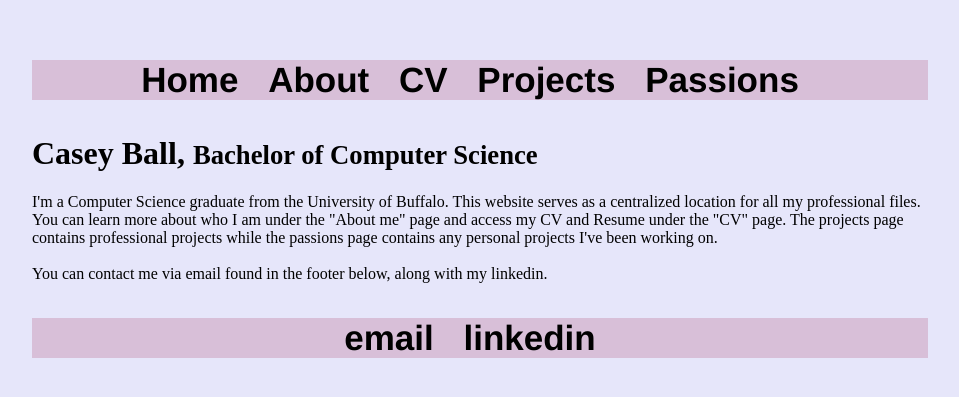
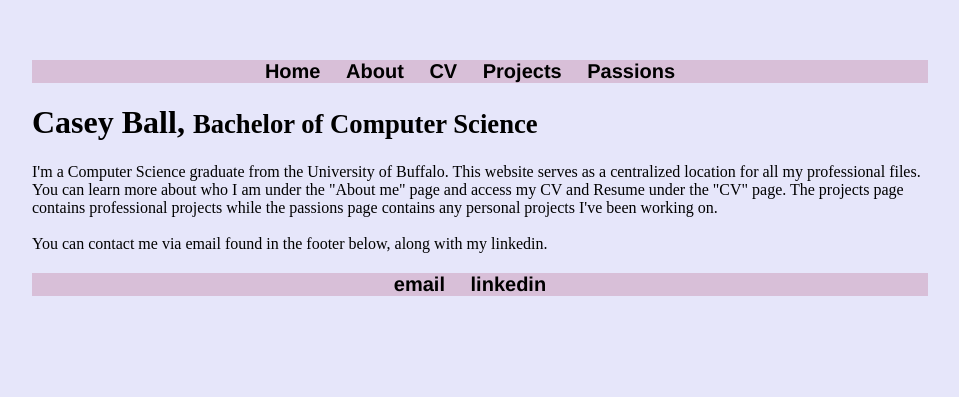
Before and after one commit to cmball2/github.io, a Jekyll site: the page built from index.html, in a window 1280 px wide. Shown: the top 397 px of the page, without its empty margins (160-1119 px from the left). Built offline with Jekyll 4.4.1, drawn with Linux system fonts in a browser that asks for light colours.

Commit message:
Update main.css

```diff
--- a/css/main.css
+++ b/css/main.css
@@ -9,7 +9,7 @@ nav ul, footer ul {
     padding: 0px;
     list-style: none;
     font-weight: bold;
-    font-size: 35px;
+    font-size: 20px;
     text-align: center;
     color: #D4D4F5;
 }
```
